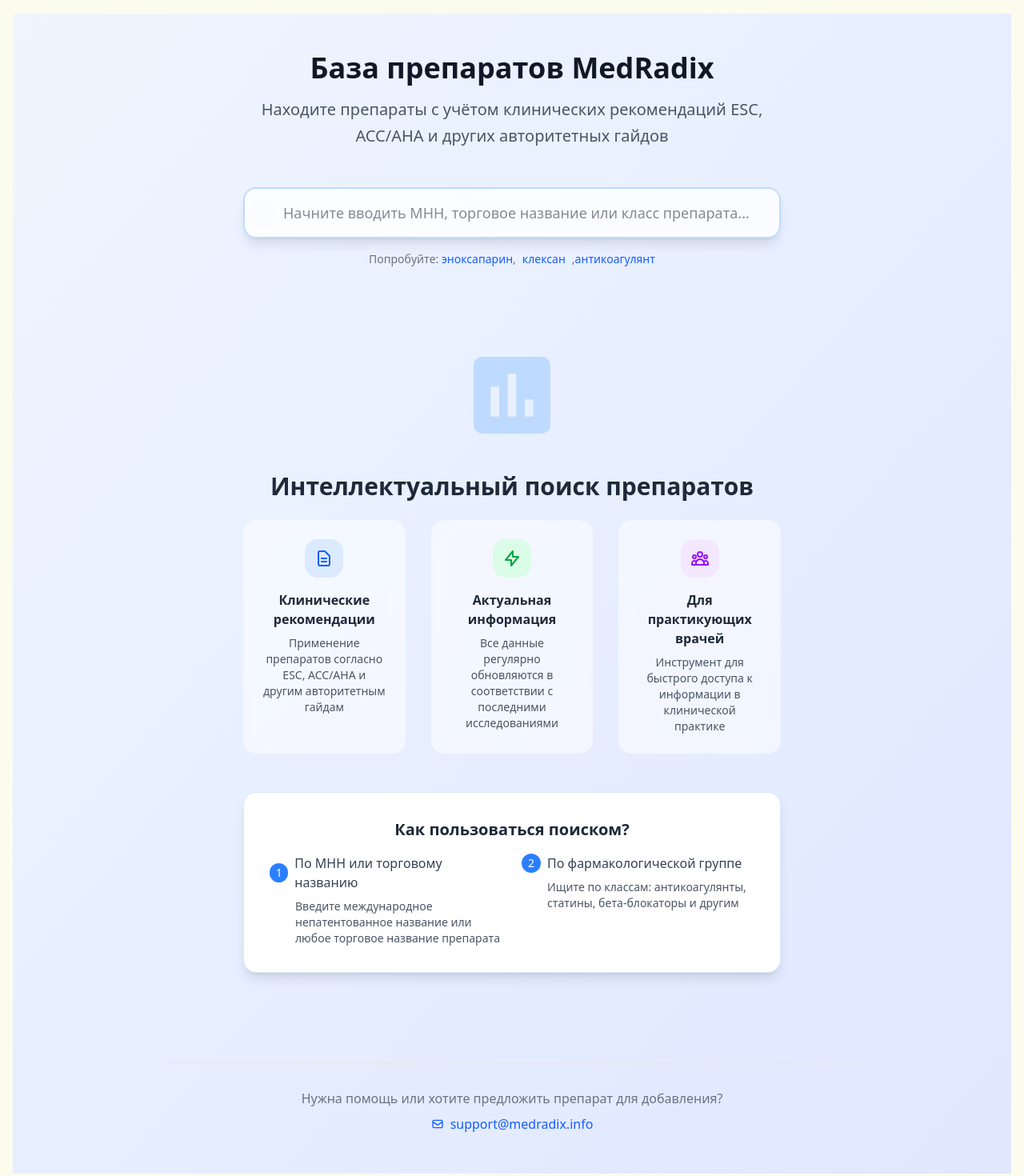
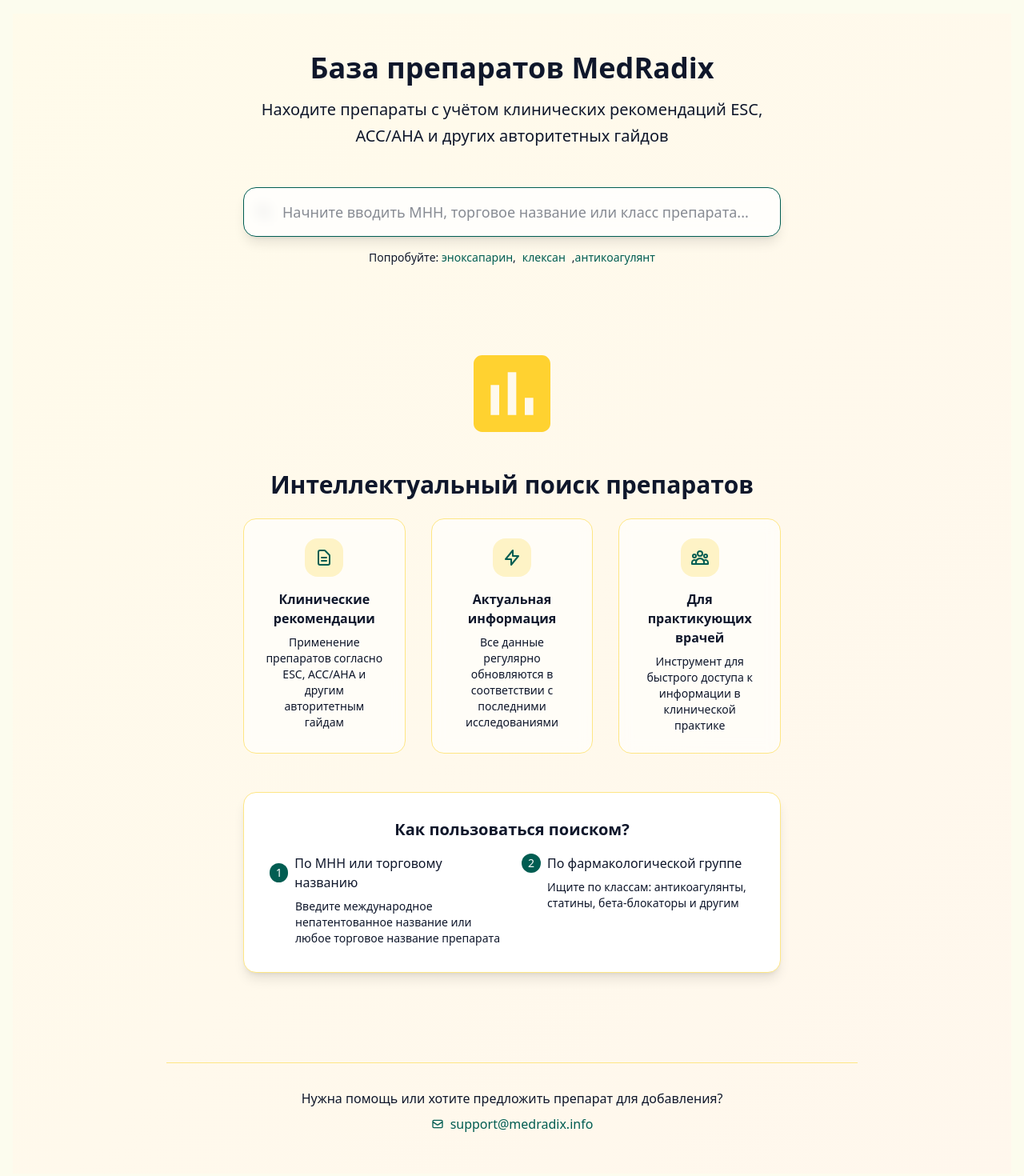
Before and after one commit to NMaryko/MedRadix, a Next.js app: page /drugs in a window 1280 px wide. Shown: the part 100-1570 px from the top of the page at 80% size. Built offline with nearby package versions, Linux system fonts and the light colour scheme.

Commit message:
Update page.tsx

```diff
--- a/app/drugs/page.tsx
+++ b/app/drugs/page.tsx
@@ -1,4 +1,4 @@
-// app/drugs/page.tsx - КРАСИВАЯ СТРАНИЦА С ПОИСКОМ
+// app/drugs/page.tsx - КРАСИВАЯ СТРАНИЦА С ПЕСОЧНОЙ ЦВЕТОВОЙ СХЕМОЙ
 'use client';
 
 import { useState } from 'react';
@@ -14,14 +14,14 @@ export default function DrugsPage() {
   );
 
   return (
-    <div className="min-h-screen bg-gradient-to-br from-blue-50 to-indigo-100 py-12">
+    <div className="min-h-screen bg-gradient-to-br from-amber-50 to-orange-50 py-12">
       <div className="container mx-auto px-4 max-w-4xl">
         {/* Заголовок */}
         <div className="text-center mb-12">
-          <h1 className="text-4xl font-bold text-gray-900 mb-4">
+          <h1 className="text-4xl font-bold text-brown-900 mb-4">
             База препаратов MedRadix
           </h1>
-          <p className="text-xl text-gray-600 max-w-2xl mx-auto leading-relaxed">
+          <p className="text-xl text-brown-700 max-w-2xl mx-auto leading-relaxed">
             Находите препараты с учётом клинических рекомендаций ESC, ACC/AHA и других авторитетных гайдов
           </p>
         </div>
@@ -30,7 +30,7 @@ export default function DrugsPage() {
         <div className="mb-12">
           <div className="relative max-w-2xl mx-auto">
             <div className="absolute inset-y-0 left-0 pl-4 flex items-center pointer-events-none">
-              <svg className="h-5 w-5 text-gray-400" fill="none" viewBox="0 0 24 24" stroke="currentColor">
+              <svg className="h-5 w-5 text-brown-400" fill="none" viewBox="0 0 24 24" stroke="currentColor">
                 <path strokeLinecap="round" strokeLinejoin="round" strokeWidth={2} d="M21 21l-6-6m2-5a7 7 0 11-14 0 7 7 0 0114 0z" />
               </svg>
             </div>
@@ -39,12 +39,13 @@ export default function DrugsPage() {
               placeholder="Начните вводить МНН, торговое название или класс препарата..."
               value={searchTerm}
               onChange={(e) => setSearchTerm(e.target.value)}
-              className="w-full pl-12 pr-4 py-4 text-lg border-2 border-blue-200 rounded-2xl focus:ring-4 focus:ring-blue-500/20 focus:border-blue-500 transition-all duration-300 bg-white/80 backdrop-blur-sm shadow-lg"
+              className="w-full pl-12 pr-4 py-4 text-lg border border-[#015d52] rounded-2xl focus:ring-2 focus:ring-[#015d52] focus:border-[#015d52] transition-all duration-300 bg-white/80 backdrop-blur-sm shadow-lg"
+              style={{ borderWidth: '1.5px' }}
             />
             {searchTerm && (
               <button
                 onClick={() => setSearchTerm('')}
-                className="absolute right-4 top-1/2 transform -translate-y-1/2 text-gray-400 hover:text-gray-600 transition-colors"
+                className="absolute right-4 top-1/2 transform -translate-y-1/2 text-brown-400 hover:text-brown-600 transition-colors"
               >
                 <svg className="h-5 w-5" fill="none" viewBox="0 0 24 24" stroke="currentColor">
                   <path strokeLinecap="round" strokeLinejoin="round" strokeWidth={2} d="M6 18L18 6M6 6l12 12" />
@@ -55,10 +56,10 @@ export default function DrugsPage() {
 
           {/* Подсказки под поиском */}
           <div className="text-center mt-4">
-            <p className="text-sm text-gray-500">
-              Попробуйте: <span className="text-blue-600 font-medium">эноксапарин</span>,
-              <span className="text-blue-600 font-medium mx-2">клексан</span>,
-              <span className="text-blue-600 font-medium">антикоагулянт</span>
+            <p className="text-sm text-brown-600">
+              Попробуйте: <span className="text-[#015d52] font-medium">эноксапарин</span>,
+              <span className="text-[#015d52] font-medium mx-2">клексан</span>,
+              <span className="text-[#015d52] font-medium">антикоагулянт</span>
             </p>
           </div>
         </div>
@@ -68,11 +69,11 @@ export default function DrugsPage() {
           {searchTerm ? (
             <>
               <div className="flex justify-between items-center mb-6">
-                <h2 className="text-2xl font-semibold text-gray-800">
-                  Найдено препаратов: <span className="text-blue-600">{filteredDrugs.length}</span>
+                <h2 className="text-2xl font-semibold text-brown-900">
+                  Найдено препаратов: <span className="text-[#015d52]">{filteredDrugs.length}</span>
                 </h2>
                 {filteredDrugs.length > 0 && (
-                  <span className="text-sm text-gray-500 bg-blue-50 px-3 py-1 rounded-full">
+                  <span className="text-sm text-brown-600 bg-amber-100 px-3 py-1 rounded-full">
                     {searchTerm}
                   </span>
                 )}
@@ -80,13 +81,13 @@ export default function DrugsPage() {
 
               {filteredDrugs.length === 0 ? (
                 <div className="text-center py-12">
-                  <div className="w-24 h-24 mx-auto mb-4 text-gray-300">
+                  <div className="w-24 h-24 mx-auto mb-4 text-brown-300">
                     <svg fill="none" viewBox="0 0 24 24" stroke="currentColor">
                       <path strokeLinecap="round" strokeLinejoin="round" strokeWidth={1} d="M9.172 16.172a4 4 0 015.656 0M9 10h.01M15 10h.01M21 12a9 9 0 11-18 0 9 9 0 0118 0z" />
                     </svg>
                   </div>
-                  <h3 className="text-xl font-semibold text-gray-700 mb-2">Препарат не найден</h3>
-                  <p className="text-gray-500 max-w-md mx-auto">
+                  <h3 className="text-xl font-semibold text-brown-800 mb-2">Препарат не найден</h3>
+                  <p className="text-brown-600 max-w-md mx-auto">
                     Попробуйте изменить запрос или проверьте правильность написания.
                     Мы постоянно пополняем нашу базу препаратов.
                   </p>
@@ -96,27 +97,27 @@ export default function DrugsPage() {
                   {filteredDrugs.map((drug) => (
                     <div
                       key={drug.id}
-                      className="bg-white rounded-2xl p-6 shadow-lg border border-blue-100 hover:shadow-xl hover:border-blue-300 transition-all duration-300 group cursor-pointer"
+                      className="bg-white rounded-2xl p-6 shadow-lg border border-amber-200 hover:shadow-xl hover:border-[#015d52] transition-all duration-300 group cursor-pointer"
                       onClick={() => window.location.href = `/drugs/${drug.slug}`}
                     >
                       <div className="flex justify-between items-start mb-3">
-                        <h3 className="text-xl font-bold text-gray-900 group-hover:text-blue-600 transition-colors">
+                        <h3 className="text-xl font-bold text-brown-900 group-hover:text-[#015d52] transition-colors">
                           {drug.genericName}
                         </h3>
-                        <span className="bg-blue-100 text-blue-800 text-xs px-2 py-1 rounded-full font-medium">
+                        <span className="bg-amber-100 text-brown-800 text-xs px-2 py-1 rounded-full font-medium">
                           {drug.therapeuticClass}
                         </span>
                       </div>
 
-                      <p className="text-gray-600 mb-4">
-                        Торговые названия: <span className="font-medium text-gray-800">{drug.tradeNames.join(', ')}</span>
+                      <p className="text-brown-600 mb-4">
+                        Торговые названия: <span className="font-medium text-brown-800">{drug.tradeNames.join(', ')}</span>
                       </p>
 
                       <div className="flex items-center justify-between">
-                        <span className="text-blue-600 font-medium group-hover:text-blue-700 transition-colors">
+                        <span className="text-[#015d52] font-medium group-hover:text-[#014a43] transition-colors">
                           Открыть инструкцию →
                         </span>
-                        <div className="w-8 h-8 bg-blue-500 text-white rounded-full flex items-center justify-center group-hover:bg-blue-600 transition-colors">
+                        <div className="w-8 h-8 bg-[#015d52] text-white rounded-full flex items-center justify-center group-hover:bg-[#014a43] transition-colors">
                           <svg className="w-4 h-4" fill="none" viewBox="0 0 24 24" stroke="currentColor">
                             <path strokeLinecap="round" strokeLinejoin="round" strokeWidth={2} d="M9 5l7 7-7 7" />
                           </svg>
@@ -131,74 +132,74 @@ export default function DrugsPage() {
             /* Контент когда поиск пустой */
             <div className="text-center py-12">
               <div className="max-w-2xl mx-auto">
-                <div className="w-32 h-32 mx-auto mb-8 text-blue-200">
+                <div className="w-32 h-32 mx-auto mb-8 text-amber-300">
                   <svg fill="currentColor" viewBox="0 0 24 24">
                     <path d="M19 3H5c-1.1 0-2 .9-2 2v14c0 1.1.9 2 2 2h14c1.1 0 2-.9 2-2V5c0-1.1-.9-2-2-2zM9 17H7v-7h2v7zm4 0h-2V7h2v10zm4 0h-2v-4h2v4z"/>
                   </svg>
                 </div>
 
-                <h2 className="text-3xl font-bold text-gray-800 mb-6">
+                <h2 className="text-3xl font-bold text-brown-900 mb-6">
                   Интеллектуальный поиск препаратов
                 </h2>
 
                 <div className="grid md:grid-cols-3 gap-8 mb-12">
-                  <div className="text-center p-6 bg-white/50 rounded-2xl backdrop-blur-sm">
-                    <div className="w-12 h-12 mx-auto mb-4 bg-blue-100 rounded-2xl flex items-center justify-center text-blue-600">
+                  <div className="text-center p-6 bg-white/60 rounded-2xl backdrop-blur-sm border border-amber-200">
+                    <div className="w-12 h-12 mx-auto mb-4 bg-amber-100 rounded-2xl flex items-center justify-center text-[#015d52]">
                       <svg className="w-6 h-6" fill="none" viewBox="0 0 24 24" stroke="currentColor">
                         <path strokeLinecap="round" strokeLinejoin="round" strokeWidth={2} d="M9 12h6m-6 4h6m2 5H7a2 2 0 01-2-2V5a2 2 0 012-2h5.586a1 1 0 01.707.293l5.414 5.414a1 1 0 01.293.707V19a2 2 0 01-2 2z" />
                       </svg>
                     </div>
-                    <h3 className="font-semibold text-gray-800 mb-2">Клинические рекомендации</h3>
-                    <p className="text-gray-600 text-sm">
+                    <h3 className="font-semibold text-brown-800 mb-2">Клинические рекомендации</h3>
+                    <p className="text-brown-600 text-sm">
                       Применение препаратов согласно ESC, ACC/AHA и другим авторитетным гайдам
                     </p>
                   </div>
 
-                  <div className="text-center p-6 bg-white/50 rounded-2xl backdrop-blur-sm">
-                    <div className="w-12 h-12 mx-auto mb-4 bg-green-100 rounded-2xl flex items-center justify-center text-green-600">
+                  <div className="text-center p-6 bg-white/60 rounded-2xl backdrop-blur-sm border border-amber-200">
+                    <div className="w-12 h-12 mx-auto mb-4 bg-amber-100 rounded-2xl flex items-center justify-center text-[#015d52]">
                       <svg className="w-6 h-6" fill="none" viewBox="0 0 24 24" stroke="currentColor">
                         <path strokeLinecap="round" strokeLinejoin="round" strokeWidth={2} d="M13 10V3L4 14h7v7l9-11h-7z" />
                       </svg>
                     </div>
-                    <h3 className="font-semibold text-gray-800 mb-2">Актуальная информация</h3>
-                    <p className="text-gray-600 text-sm">
+                    <h3 className="font-semibold text-brown-800 mb-2">Актуальная информация</h3>
+                    <p className="text-brown-600 text-sm">
                       Все данные регулярно обновляются в соответствии с последними исследованиями
                     </p>
                   </div>
 
-                  <div className="text-center p-6 bg-white/50 rounded-2xl backdrop-blur-sm">
-                    <div className="w-12 h-12 mx-auto mb-4 bg-purple-100 rounded-2xl flex items-center justify-center text-purple-600">
+                  <div className="text-center p-6 bg-white/60 rounded-2xl backdrop-blur-sm border border-amber-200">
+                    <div className="w-12 h-12 mx-auto mb-4 bg-amber-100 rounded-2xl flex items-center justify-center text-[#015d52]">
                       <svg className="w-6 h-6" fill="none" viewBox="0 0 24 24" stroke="currentColor">
                         <path strokeLinecap="round" strokeLinejoin="round" strokeWidth={2} d="M17 20h5v-2a3 3 0 00-5.356-1.857M17 20H7m10 0v-2c0-.656-.126-1.283-.356-1.857M7 20H2v-2a3 3 0 015.356-1.857M7 20v-2c0-.656.126-1.283.356-1.857m0 0a5.002 5.002 0 019.288 0M15 7a3 3 0 11-6 0 3 3 0 016 0zm6 3a2 2 0 11-4 0 2 2 0 014 0zM7 10a2 2 0 11-4 0 2 2 0 014 0z" />
                       </svg>
                     </div>
-                    <h3 className="font-semibold text-gray-800 mb-2">Для практикующих врачей</h3>
-                    <p className="text-gray-600 text-sm">
+                    <h3 className="font-semibold text-brown-800 mb-2">Для практикующих врачей</h3>
+                    <p className="text-brown-600 text-sm">
                       Инструмент для быстрого доступа к информации в клинической практике
                     </p>
                   </div>
                 </div>
 
-                <div className="bg-white rounded-2xl p-8 shadow-lg border border-blue-100">
-                  <h3 className="text-xl font-semibold text-gray-800 mb-4">
+                <div className="bg-white rounded-2xl p-8 shadow-lg border border-amber-200">
+                  <h3 className="text-xl font-semibold text-brown-800 mb-4">
                     Как пользоваться поиском?
                   </h3>
                   <div className="grid md:grid-cols-2 gap-6 text-left">
                     <div>
-                      <h4 className="font-medium text-gray-700 mb-2 flex items-center">
-                        <span className="w-6 h-6 bg-blue-500 text-white rounded-full flex items-center justify-center text-sm mr-2">1</span>
+                      <h4 className="font-medium text-brown-700 mb-2 flex items-center">
+                        <span className="w-6 h-6 bg-[#015d52] text-white rounded-full flex items-center justify-center text-sm mr-2">1</span>
                         По МНН или торговому названию
                       </h4>
-                      <p className="text-gray-600 text-sm pl-8">
+                      <p className="text-brown-600 text-sm pl-8">
                         Введите международное непатентованное название или любое торговое название препарата
                       </p>
                     </div>
                     <div>
-                      <h4 className="font-medium text-gray-700 mb-2 flex items-center">
-                        <span className="w-6 h-6 bg-blue-500 text-white rounded-full flex items-center justify-center text-sm mr-2">2</span>
+                      <h4 className="font-medium text-brown-700 mb-2 flex items-center">
+                        <span className="w-6 h-6 bg-[#015d52] text-white rounded-full flex items-center justify-center text-sm mr-2">2</span>
                         По фармакологической группе
                       </h4>
-                      <p className="text-gray-600 text-sm pl-8">
+                      <p className="text-brown-600 text-sm pl-8">
                         Ищите по классам: антикоагулянты, статины, бета-блокаторы и другим
                       </p>
                     </div>
@@ -210,11 +211,11 @@ export default function DrugsPage() {
         </div>
 
         {/* Support email внизу */}
-        <div className="text-center mt-16 pt-8 border-t border-gray-200">
-          <p className="text-gray-500 mb-2">Нужна помощь или хотите предложить препарат для добавления?</p>
+        <div className="text-center mt-16 pt-8 border-t border-amber-200">
+          <p className="text-brown-600 mb-2">Нужна помощь или хотите предложить препарат для добавления?</p>
           <a
             href="mailto:support@medradix.info"
-            className="text-blue-600 hover:text-blue-700 font-medium transition-colors inline-flex items-center"
+            className="text-[#015d52] hover:text-[#014a43] font-medium transition-colors inline-flex items-center"
           >
             <svg className="w-4 h-4 mr-2" fill="none" viewBox="0 0 24 24" stroke="currentColor">
               <path strokeLinecap="round" strokeLinejoin="round" strokeWidth={2} d="M3 8l7.89 5.26a2 2 0 002.22 0L21 8M5 19h14a2 2 0 002-2V7a2 2 0 00-2-2H5a2 2 0 00-2 2v10a2 2 0 002 2z" />
```
